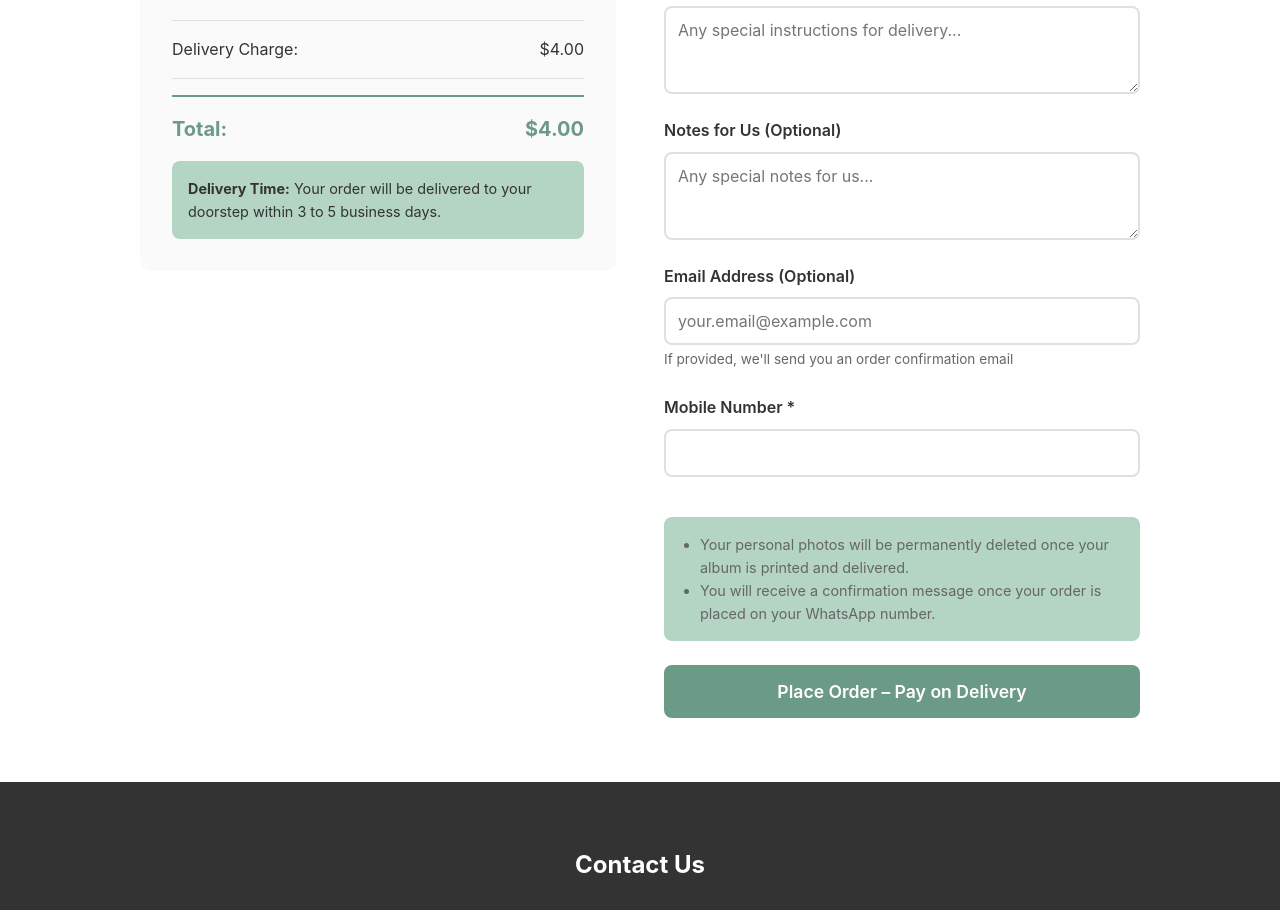
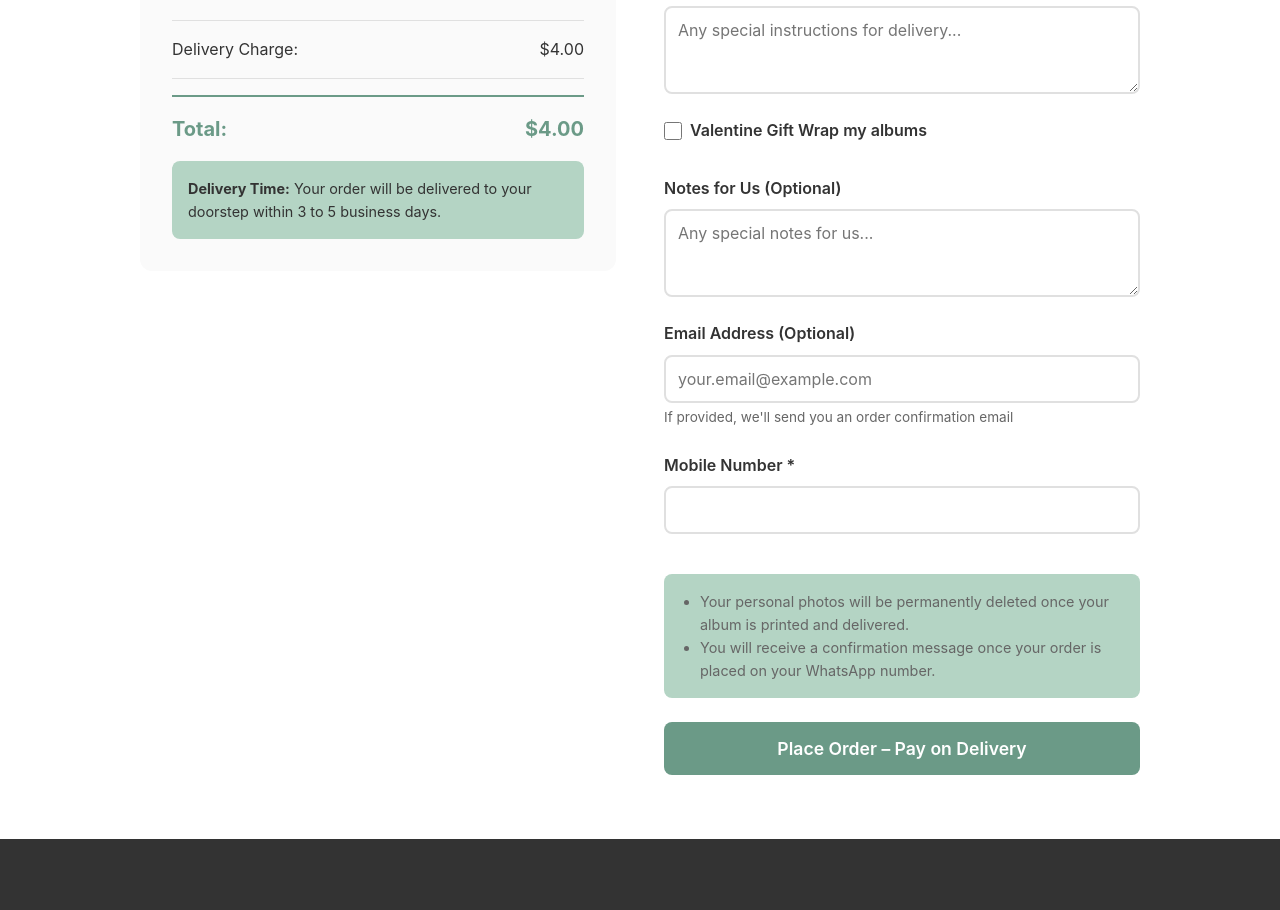
Before and after one commit to zahiallam-design/traces-landing-page, a React (Vite) app: page / in a window 1280 px wide. Shown: the part 2628-3538 px from the top of the page. Built offline with nearby package versions, Linux system fonts and the light colour scheme; the HTML template or start-up script is replaced by a standard one.

Commit message:
Update build fix

```diff
--- a/src/App.jsx
+++ b/src/App.jsx
@@ -21,6 +21,7 @@ function App() {
   const [albums, setAlbums] = useState([]); // Array of album objects
   const [notes, setNotes] = useState('');
   const [notesForUs, setNotesForUs] = useState('');
+  const [valentineGiftWrap, setValentineGiftWrap] = useState(false);
   const [isSubmitting, setIsSubmitting] = useState(false);
   const [orderNumber, setOrderNumber] = useState(null); // Generate order number early for file naming
   const [orderTimestamp, setOrderTimestamp] = useState(null);
@@ -365,7 +366,8 @@ function App() {
         cover: album.cover
       })),
       notes,
-      notesForUs
+      notesForUs,
+      valentineGiftWrap
     };
 
     setIsSubmitting(true);
@@ -456,7 +458,7 @@ CUSTOMER DETAILS:
 DELIVERY NOTES:
 ${orderData.notes || 'None'}
 
-${orderData.notesForUs ? `NOTES FOR US:\n${orderData.notesForUs}\n\n` : ''}SUBTOTAL: $${subtotal.toFixed(2)}
+${orderData.valentineGiftWrap ? `VALENTINE GIFT WRAP: Yes, please gift wrap my albums\n\n` : ''}${orderData.notesForUs ? `NOTES FOR US:\n${orderData.notesForUs}\n\n` : ''}SUBTOTAL: $${subtotal.toFixed(2)}
 DELIVERY CHARGE: $${deliveryCharge.toFixed(2)}
 TOTAL: $${total.toFixed(2)}
 
@@ -601,6 +603,12 @@ DELIVERY TIME: Your order will be delivered to your doorstep within 3 to 5 busin
         yPosition += 5;
         addText('DELIVERY NOTES:', 12, true);
         addText(orderData.notes, 10);
+      }
+
+      if (orderData.valentineGiftWrap) {
+        yPosition += 5;
+        addText('VALENTINE GIFT WRAP:', 12, true);
+        addText('Yes, please gift wrap my albums', 10);
       }
 
       if (orderData.notesForUs) {
@@ -907,6 +915,8 @@ DELIVERY TIME: Your order will be delivered to your doorstep within 3 to 5 busin
             onDeliveryNotesChange={setNotes}
             notesForUs={notesForUs}
             onNotesForUsChange={setNotesForUs}
+            valentineGiftWrap={valentineGiftWrap}
+            onValentineGiftWrapChange={setValentineGiftWrap}
             onSubmit={handleOrderSubmit}
             isSubmitting={isSubmitting}
             onValidationError={setValidationErrors}
--- a/src/components/OrderForm.jsx
+++ b/src/components/OrderForm.jsx
@@ -9,6 +9,8 @@ function OrderForm({
   onDeliveryNotesChange,
   notesForUs,
   onNotesForUsChange,
+  valentineGiftWrap,
+  onValentineGiftWrapChange,
   onSubmit,
   isSubmitting = false,
   onValidationError,
@@ -93,6 +95,7 @@ function OrderForm({
     const orderData = {
       customer: formData,
       notes: deliveryNotes,
+      valentineGiftWrap: valentineGiftWrap || false,
       total,
       timestamp: new Date().toISOString()
     };
@@ -191,6 +194,19 @@ function OrderForm({
                 value={deliveryNotes}
                 onChange={(e) => onDeliveryNotesChange(e.target.value)}
               />
+            </div>
+            <div className="form-group">
+              <label style={{ display: 'flex', alignItems: 'center', gap: '0.5rem', cursor: 'pointer' }}>
+                <input
+                  type="checkbox"
+                  id="valentine-gift-wrap"
+                  name="valentine-gift-wrap"
+                  checked={valentineGiftWrap || false}
+                  onChange={(e) => onValentineGiftWrapChange(e.target.checked)}
+                  style={{ width: '18px', height: '18px', cursor: 'pointer' }}
+                />
+                <span>Valentine Gift Wrap my albums</span>
+              </label>
             </div>
             <div className="form-group">
               <label htmlFor="notes-for-us">Notes for Us (Optional)</label>
--- a/src/services/emailService.js
+++ b/src/services/emailService.js
@@ -39,6 +39,7 @@ export const sendOrderEmail = async (orderData) => {
 
     // Notes
     customer_notes: orderData.notes || 'None',
+    valentine_gift_wrap: orderData.valentineGiftWrap ? 'Yes, please gift wrap my albums' : 'No',
     notes_for_us: orderData.notesForUs || 'None',
 
     // Formatted order summary (for easy reading)
@@ -225,7 +226,7 @@ CUSTOMER DETAILS:
 DELIVERY NOTES:
 ${orderData.notes || 'None'}
 
-${orderData.notesForUs ? `NOTES FOR US:\n${orderData.notesForUs}\n\n` : ''}${(() => {
+${orderData.valentineGiftWrap ? `VALENTINE GIFT WRAP: Yes, please gift wrap my albums\n\n` : ''}${orderData.notesForUs ? `NOTES FOR US:\n${orderData.notesForUs}\n\n` : ''}${(() => {
   const subtotal = orderData.albums.reduce((sum, album) => sum + album.album.price, 0);
   const deliveryCharge = subtotal >= 90 ? 0 : 4;
   const total = subtotal + deliveryCharge;
@@ -286,7 +287,7 @@ ${albumsText}
 *DELIVERY ADDRESS:*
 ${orderData.customer.deliveryTown ? `${orderData.customer.deliveryTown}, ` : ''}${orderData.customer.deliveryAddress}
 
-${orderData.notes ? `*DELIVERY NOTES:*\n${orderData.notes}\n\n` : ''}${orderData.notesForUs ? `*NOTES FOR US:*\n${orderData.notesForUs}\n\n` : ''}*SUBTOTAL:* $${subtotal.toFixed(2)}
+${orderData.notes ? `*DELIVERY NOTES:*\n${orderData.notes}\n\n` : ''}${orderData.valentineGiftWrap ? `*VALENTINE GIFT WRAP:*\nYes, please gift wrap my albums\n\n` : ''}${orderData.notesForUs ? `*NOTES FOR US:*\n${orderData.notesForUs}\n\n` : ''}*SUBTOTAL:* $${subtotal.toFixed(2)}
 *DELIVERY CHARGE:* $${deliveryCharge.toFixed(2)}${deliveryCharge === 0 ? ' (Free delivery on orders above $90!)' : ''}
 *TOTAL:* $${total.toFixed(2)}
 
@@ -434,7 +435,7 @@ ${albumsText}
 DELIVERY ADDRESS:
 ${orderData.customer.deliveryTown ? `${orderData.customer.deliveryTown}, ` : ''}${orderData.customer.deliveryAddress}
 
-${orderData.notes ? `DELIVERY NOTES:\n${orderData.notes}\n\n` : ''}${orderData.notesForUs ? `NOTES FOR US:\n${orderData.notesForUs}\n\n` : ''}${(() => {
+${orderData.notes ? `DELIVERY NOTES:\n${orderData.notes}\n\n` : ''}${orderData.valentineGiftWrap ? `VALENTINE GIFT WRAP:\nYes, please gift wrap my albums\n\n` : ''}${orderData.notesForUs ? `NOTES FOR US:\n${orderData.notesForUs}\n\n` : ''}${(() => {
   const subtotal = orderData.albums.reduce((sum, album) => sum + album.album.price, 0);
   const deliveryCharge = subtotal >= 90 ? 0 : 4;
   const total = subtotal + deliveryCharge;
```
